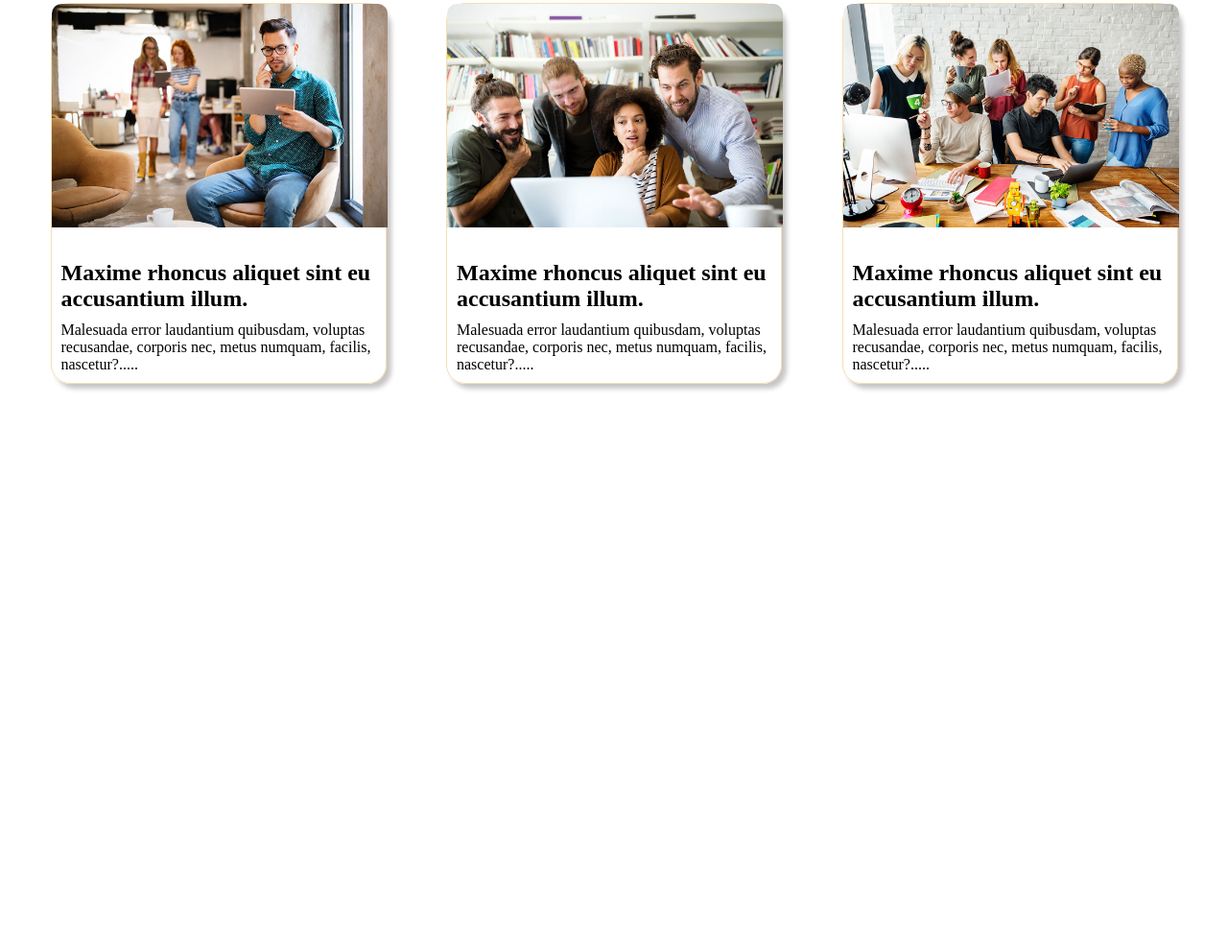
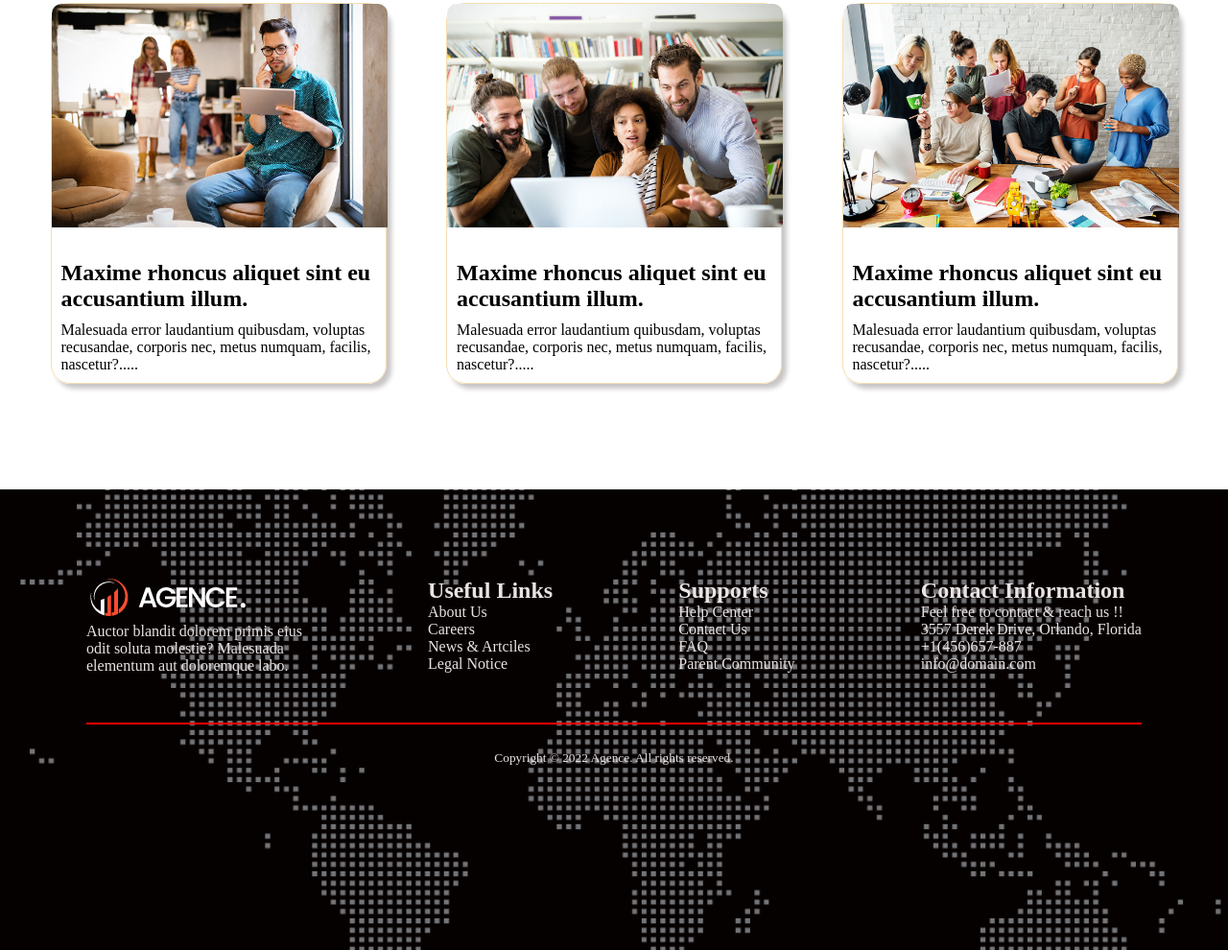
Before and after one commit to Taanveer22/digital-agency, a plain HTML site: page index.html in a window 1280 px wide. Shown: the part 2280-3270 px from the top of the page at 96% size. Before the commit the page ends 2790 px from the top, so only its background shows below. Drawn offline with Linux system fonts and the light colour scheme.

Commit message:
alhamdulliah project done

```diff
--- a/index.html
+++ b/index.html
@@ -78,7 +78,8 @@
 
                         </div>
 
-                        <div class="line"><span>|</span></div>
+                        <!-- important tricks for vertical line styling -->
+                        <div class="y-line"><span>|</span></div>
 
                         <button class="btn-common-2">More Details</button>
 
@@ -189,6 +190,62 @@
 
 
 
+            <div class="footer-container">
+
+                <div class="footer-top">
+
+                    <div class="info">
+
+                        <img src="asset/logo/logo.png" alt="">
+                        <p>Auctor blandit dolorem primis eius <br>
+                            odit soluta molestie? Malesuada <br>
+                            elementum aut doloremque labo.
+                        </p>
+
+                    </div>
+
+                    <div class="links">
+                        <h2>Useful Links</h2>
+                        <p>About Us</p>
+                        <p>Careers</p>
+                        <p>News & Artciles</p>
+                        <p>Legal Notice</p>
+                    </div>
+
+                    <div class="supports">
+                        <h2>Supports</h2>
+                        <p>Help Center</p>
+                        <p>Contact Us</p>
+                        <p>FAQ</p>
+                        <P>Parent Community</P>
+                    </div>
+
+                    <div class="contacts">
+                        <h2>Contact Information</h2>
+                        <p>Feel free to contact & reach us !!</p>
+                        <p>3557 Derek Drive, Orlando, Florida</p>
+                        <p>+1(456)657-887</p>
+                        <p>info@domain.com</p>
+                    </div>
+
+                </div>
+
+                <!-- important tricks for horizontal line making through the page -->
+                <hr class="x-line">
+
+                <div class="footer-bottom">
+                    <p><small>Copyright © 2022 Agence. All rights reserved.</small></p>
+                </div>
+
+
+
+            </div>
+
+
+
+
+
+
     </footer>
 
 </body>
--- a/style.css
+++ b/style.css
@@ -120,8 +120,8 @@ header {
     border-radius: 50%;
 }
 
-/* very important tricks for vertical line enlargement by using font-size(|) */
-.line {
+/*  important tricks for vertical line enlargement by using font-size(|) */
+.y-line {
     color: red;
     font-size: 100px;
 }
@@ -256,3 +256,34 @@ header {
 .blog-box p {
     margin: 10px;
 }
+
+/* footer related styles */
+
+
+.footer-container {
+    background-image: url("asset/image/footer-bg.png"), linear-gradient(rgb(6, 1, 1), rgb(6, 1, 1));
+    background-repeat: no-repeat;
+    background-size: cover;
+    background-position: center;
+    height: 60vh;
+    color: rgb(234, 227, 227);
+    padding: 90px;
+}
+
+.footer-top {
+    display: flex;
+    align-items: center;
+    justify-content: space-between;
+
+}
+
+/* important ticks for horizontal ruler/line styling using border property */
+.x-line{
+    border: 1.5px solid red;
+    margin-top: 50px;
+    margin-bottom: 25px;
+}
+
+.footer-bottom{
+    text-align: center;
+}
```
Also changed, not shown: index2.html (deleted, +0 -49 lines), style2.css (deleted).
